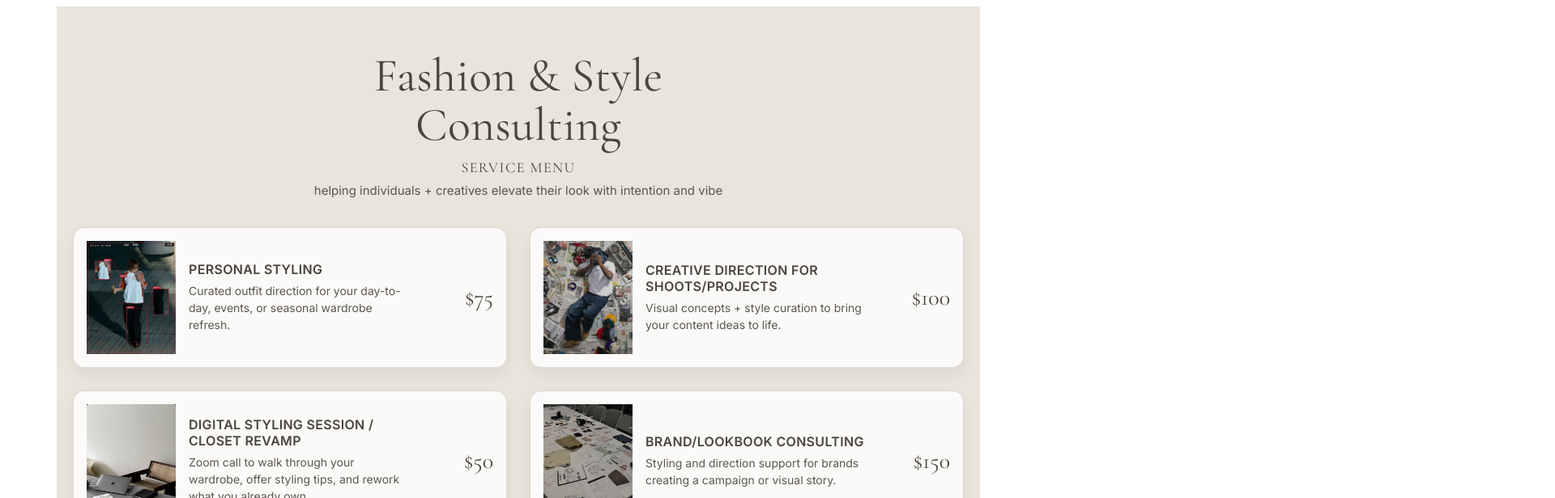
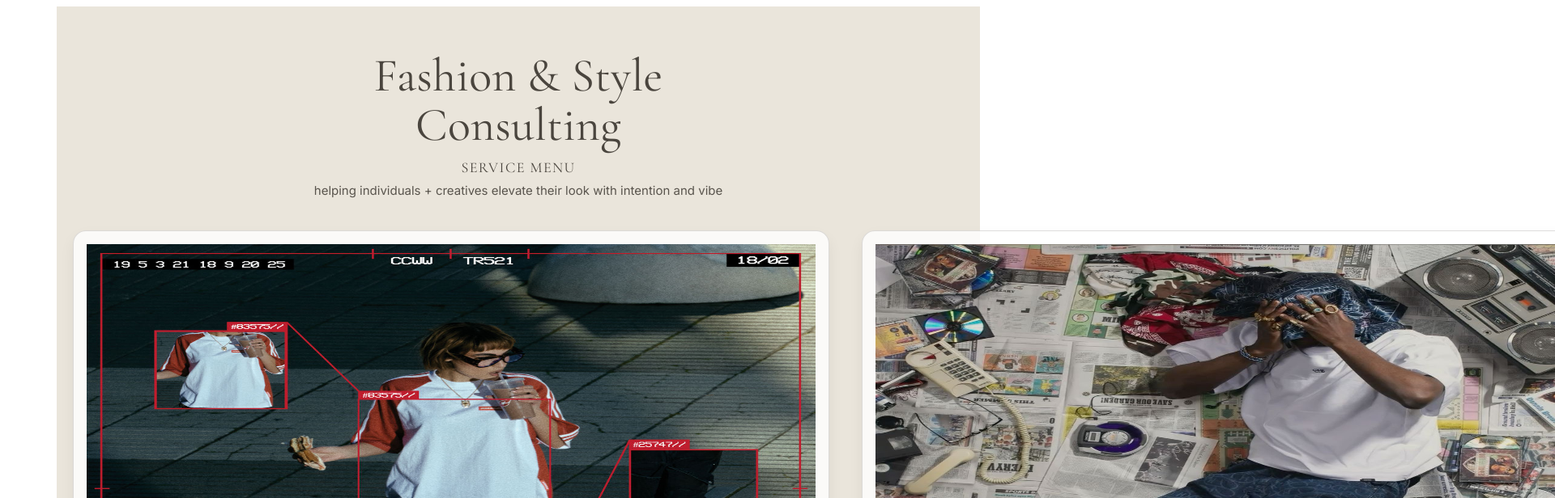
Before and after one commit to vejay650/vesture-os-mvp, a Next.js app: page /consult in a window 1280 px wide. Shown: the top 616 px of the page at 81% size, 1920 px wide, since content can reach past the window. Built offline with nearby package versions, Linux system fonts and the light colour scheme.

Commit message:
Update consult.tsx

```diff
--- a/pages/consult.tsx
+++ b/pages/consult.tsx
@@ -6,11 +6,11 @@ export default function Consult() {
   return (
     <>
       <Head>
-        {/* Fonts: Cormorant Garamond (titles/prices), Inter (body) */}
+        {/* Fonts: serif (Caslon vibe) + sans (TT Commons vibe) */}
         <link rel="preconnect" href="https://fonts.googleapis.com" />
         <link rel="preconnect" href="https://fonts.gstatic.com" crossOrigin="" />
         <link
-          href="https://fonts.googleapis.com/css2?family=Cormorant+Garamond:wght@400;500;600&family=Inter:wght@400;600&display=swap"
+          href="https://fonts.googleapis.com/css2?family=Cormorant+Garamond:wght@400;500;600&family=Inter:wght@400;500;600&display=swap"
           rel="stylesheet"
         />
         <title>Consulting — Vesture OS</title>
@@ -31,8 +31,9 @@ export default function Consult() {
           </p>
         </header>
 
-        {/* TWO-COLUMN MENU */}
-        <section className="menu">
+        {/* TWO EVEN COLUMNS */}
+        <section className="menuCols">
+          <div className="col">
             <ServiceCard
               img="/consult/Personal.JPG"
               title="PERSONAL STYLING"
@@ -40,16 +41,19 @@ export default function Consult() {
               price="$75"
             />
             <ServiceCard
+              img="/consult/Digital.JPG"
+              title="DIGITAL STYLING SESSION / CLOSET REVAMP"
+              desc="Zoom call to walk through your wardrobe, offer styling tips, and rework what you already own."
+              price="$50"
+            />
+          </div>
+
+          <div className="col">
+            <ServiceCard
               img="/consult/Creative.JPG"
               title="CREATIVE DIRECTION FOR SHOOTS/PROJECTS"
               desc="Visual concepts + style curation to bring your content ideas to life."
               price="$100"
-          />
-          <ServiceCard
-            img="/consult/Digital.JPG"
-            title="DIGITAL STYLING SESSION / CLOSET REVAMP"
-            desc="Zoom call to walk through your wardrobe, offer styling tips, and rework what you already own."
-            price="$50"
             />
             <ServiceCard
               img="/consult/Brand.JPG"
@@ -57,6 +61,7 @@ export default function Consult() {
               desc="Styling and direction support for brands creating a campaign or visual story."
               price="$150"
             />
+          </div>
         </section>
 
         {/* BOOK CTA */}
@@ -94,8 +99,7 @@ export default function Consult() {
           font-family: Inter, system-ui, -apple-system, Segoe UI, Roboto, sans-serif;
         }
 
-        /* Header block to mirror PDF hierarchy */
-        .header { text-align: center; margin-bottom: 36px; }
+        .header { text-align: center; margin-bottom: 32px; }
         .title {
           font-family: "Cormorant Garamond", serif;
           font-weight: 400;
@@ -117,49 +121,58 @@ export default function Consult() {
           margin: 0;
         }
 
-        /* Two-column menu like the PDF (cards align as a grid) */
-        .menu {
+        /* Two even columns */
+        .menuCols {
           display: grid;
-          grid-template-columns: repeat(2, minmax(0, 1fr));
-          gap: 28px 28px;
-          margin-top: 32px;
+          grid-template-columns: repeat(2, 1fr);
+          gap: 40px;
+          margin-top: 40px;
         }
 
+        .col {
+          display: grid;
+          gap: 40px;
+        }
+
+        /* Card with arched image top */
         .card {
           background: #ffffffcc;
           border: 1px solid rgba(74,69,62,0.18);
-          border-radius: 14px;
+          border-radius: 16px;
           padding: 16px;
-          display: grid;
-          grid-template-columns: 110px 1fr 90px;
-          gap: 16px;
-          align-items: center;
           box-shadow: 0 8px 18px rgba(0,0,0,0.06);
+          display: flex;
+          flex-direction: column;
+          align-items: stretch;
         }
 
         .thumb {
-          border-radius: 12px 12px 0 0;
+          width: 100%;
+          height: 260px;
           object-fit: cover;
+          border-radius: 140px 140px 0 0; /* arched top */
+          display: block;
         }
 
         .tTitle {
           font-weight: 600;
           font-size: 16px;
-          margin: 0 0 6px;
+          margin: 14px 0 6px;
           letter-spacing: 0.02em;
         }
+
         .tDesc {
           margin: 0;
           font-size: 14px;
           opacity: 0.9;
-          line-height: 1.5;
+          line-height: 1.6;
         }
 
         .price {
           font-family: "Cormorant Garamond", serif;
-          font-size: 28px;
-          text-align: right;
-          white-space: nowrap;
+          font-size: 26px;
+          margin-top: 10px;
+          align-self: flex-end;
         }
 
         .ctaWrap { text-align: center; margin-top: 40px; }
@@ -225,22 +238,9 @@ export default function Consult() {
         }
         .form button:hover { opacity: .95; }
 
-        /* Responsive adjustments */
-        @media (max-width: 980px) {
-          .menu { gap: 22px; }
-          .card {
-            grid-template-columns: 100px 1fr 80px;
-          }
-        }
-        @media (max-width: 760px) {
-          .menu {
-            grid-template-columns: 1fr; /* stack like PDF mobile */
-          }
-          .card {
-            grid-template-columns: 1fr;
-            text-align: left;
-          }
-          .price { text-align: left; margin-top: 6px; }
+        /* Responsive */
+        @media (max-width: 860px) {
+          .menuCols { grid-template-columns: 1fr; }
         }
       `}</style>
     </>
@@ -260,18 +260,9 @@ function ServiceCard({
 }) {
   return (
     <article className="card">
-      <Image
-        src={img}
-        alt={title}
-        width={110}
-        height={140}
-        className="thumb"
-        priority
-      />
-      <div>
+      <Image src={img} alt={title} width={900} height={600} className="thumb" priority />
       <h3 className="tTitle">{title}</h3>
       <p className="tDesc">{desc}</p>
-      </div>
       <div className="price">{price}</div>
     </article>
   );
```
Lines whose indentation alone changed are shown as unchanged.
